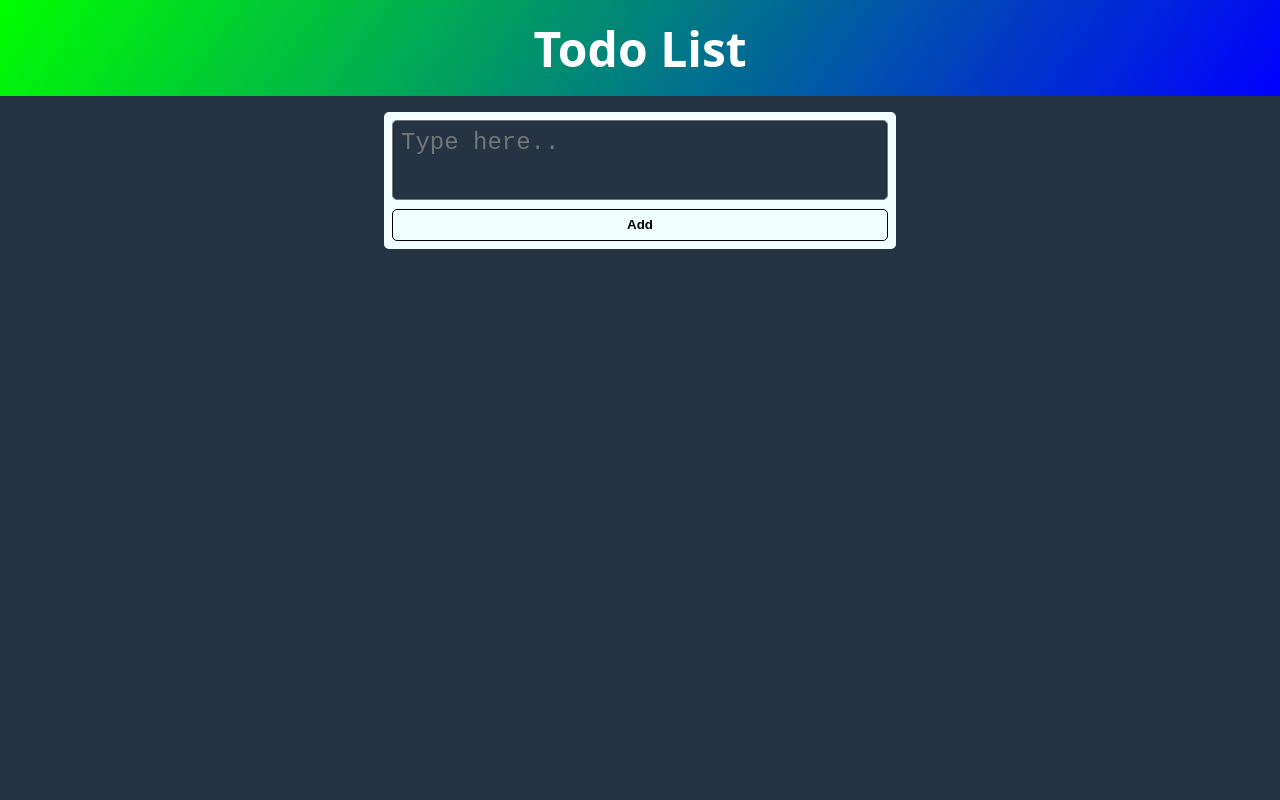
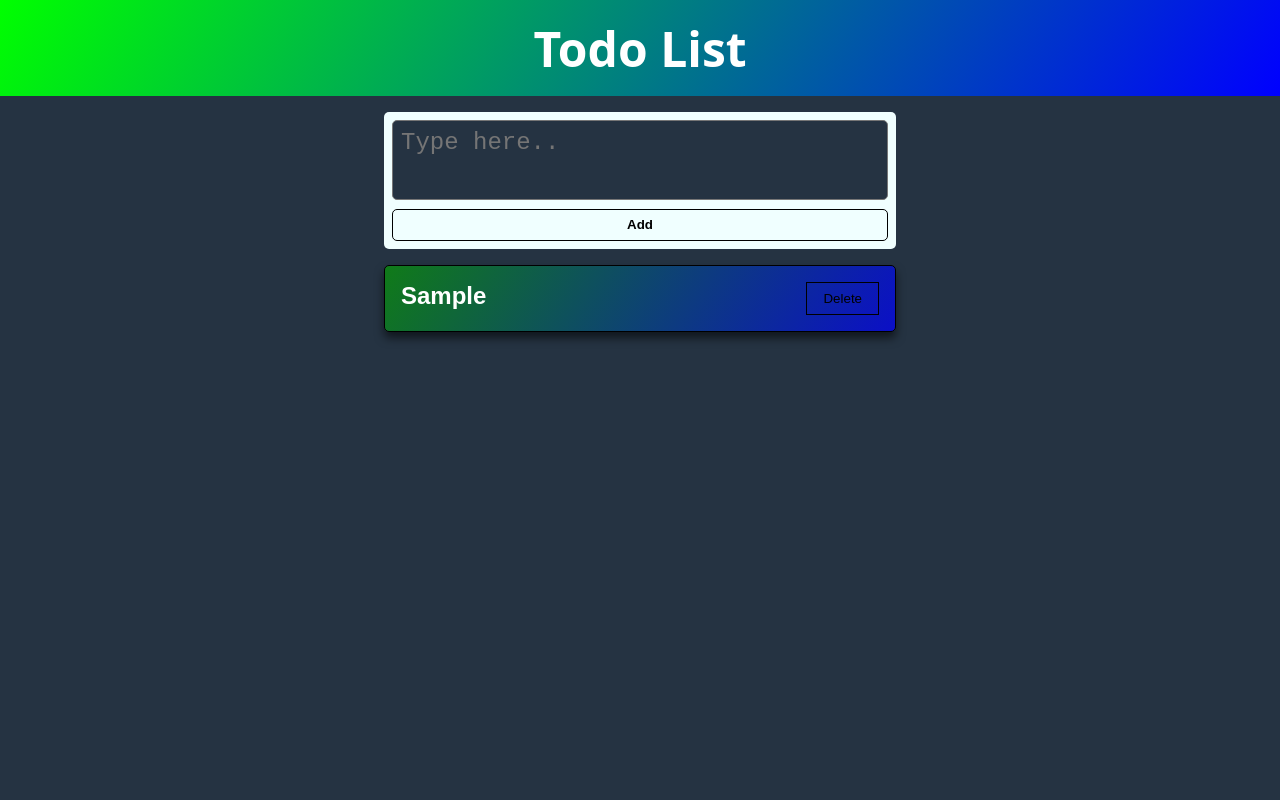
Before and after one commit to Hailekeh22/PERN-Stack-Todo, a React (Vite) app in the folder Todolist/: page / in a window 1280 px wide. Both pictures are taken after typing "Sample" into the empty fields and a click on the button "Add". Shown: the top 800 px of the page. Built offline with nearby package versions, Linux system fonts and the light colour scheme; a web font is replaced by a local one.

Commit message:
fixed Showing list

```diff
--- a/Todolist/src/components/Main/Display/Card.jsx
+++ b/Todolist/src/components/Main/Display/Card.jsx
@@ -4,7 +4,7 @@ import './Show.css'
 function Card(props) {
   return (
     <div className='card'>
-        <p>{props.content}</p>
+        <p>{props.value}</p>
         <button className='deletebtn'>Delete</button>
     </div>
   )
--- a/Todolist/src/components/Main/Display/Show.css
+++ b/Todolist/src/components/Main/Display/Show.css
@@ -5,7 +5,7 @@
 
 .card {
     width: auto;
-    background: linear-gradient(125deg, rgba(0, 0, 255, 0.539), rgba(31, 195, 195, 0.703));
+    background: linear-gradient(125deg, rgba(7, 153, 7, 0.7) ,rgba(0, 0, 255, 0.7));
     height: fit-content;
     border: 1px solid black;
     border-radius: 5px;
@@ -14,12 +14,14 @@
     color: white;
     display: flex;
     justify-content: space-between;
+    box-shadow: 0 6px 10px #00000090;
 
 }
 
 .card p {
     background: none;
     font-size: 1.5rem;
+    font-weight: bolder;
     font-family: sans-serif;
 }
 
--- a/Todolist/src/components/Main/Display/Show.jsx
+++ b/Todolist/src/components/Main/Display/Show.jsx
@@ -1,16 +1,18 @@
-import React, {useState} from 'react'
+import React from 'react'
 import './Show.css'
 import Card from './Card'
 
 
-function Show(props) {
+function Show({value}) {
 
 
 
   return (
     <div>
       <div className='card-container'>
-
+        {value.map((item,index) => {
+          return <Card key={index} value={item} />
+        })}
       </div>
     </div>
   )
--- a/Todolist/src/components/Main/Input/Input.jsx
+++ b/Todolist/src/components/Main/Input/Input.jsx
@@ -1,9 +1,9 @@
 import React, { useState } from 'react'
 import './Input.css'
 
-function Input() {
+function Input({ addValue }) {
 
-  const [value, setvalue] = useState([]);
+
   const [input, setinput] = useState("");
 
 
@@ -14,10 +14,7 @@ function Input() {
   }
 
   function handleclick() {
-    setvalue((prev) => {
-      return  [...prev,input]
-    });
-
+    addValue(input);
     setinput("");
 
   }
--- a/Todolist/src/components/Main/Maincontent.jsx
+++ b/Todolist/src/components/Main/Maincontent.jsx
@@ -6,14 +6,18 @@ import './main.css'
 
 function Maincontent() {
 
-  const [values, setValues] = useState([]);
+  const [value, setValue] = useState([]);
+
+  function addValue(input) {
+    setValue((prev) => [...prev, input]);
+  };
 
 
 
   return (
     <div className='mainbody'>
-      <Input />
-      <Show />
+      <Input addValue={addValue}/>
+      <Show value={value}/>
     </div>
   )
 }
```
